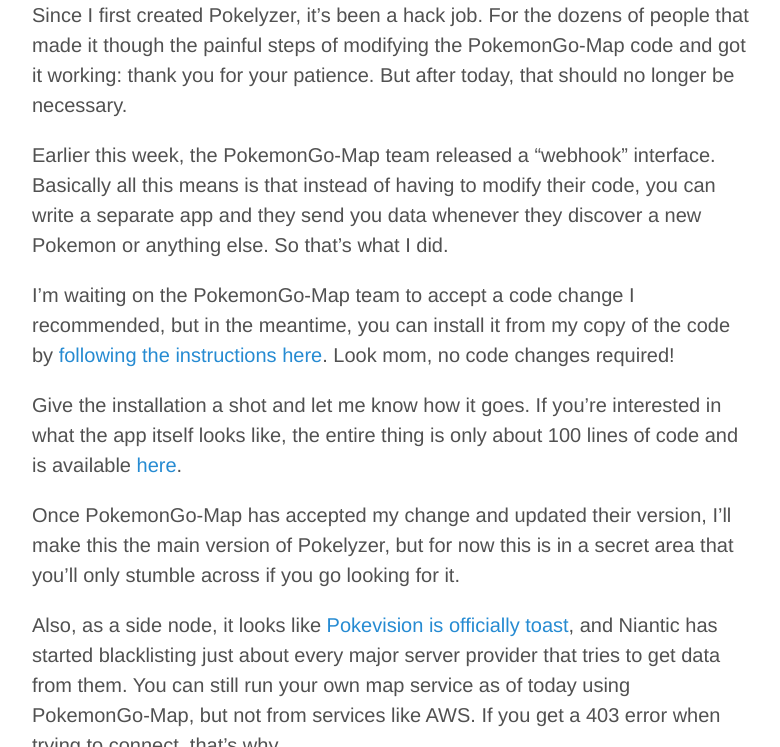
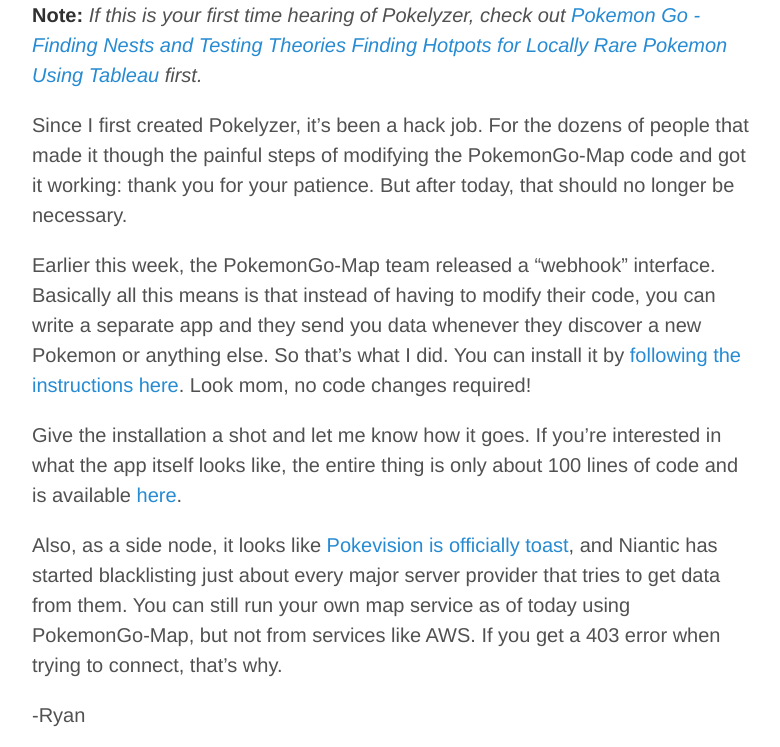
Before and after one commit to Brideau/whackdata, a Jekyll site: the page built from _posts/2016-07-31-pokelyzer-webhook-integration-pokemongo-map.md, in a window 1280 px wide and 1400 px high. Shown: the part 653-1400 px from the top of the window, without its empty margins (248-1028 px from the left). Built offline with Jekyll 4.4.1, drawn with Linux system fonts in a browser that asks for light colours; comment, search, counter and statistics services are not loaded.

Commit message:
Updated post

```diff
--- a/_posts/2016-07-31-pokelyzer-webhook-integration-pokemongo-map.md
+++ b/_posts/2016-07-31-pokelyzer-webhook-integration-pokemongo-map.md
@@ -5,15 +5,13 @@
 
 ![Webhooks!](http://imgur.com/btp5OCc.png)
 
+**Note:** _If this is your first time hearing of Pokelyzer, check out [Pokemon Go - Finding Nests and Testing Theories](http://www.whackdata.com/2016/07/25/tool-for-analyzing-mapping-pokemon-go/) [Finding Hotpots for Locally Rare Pokemon Using Tableau](http://www.whackdata.com/2016/07/27/finding-locally-rare-pokemon/) first._
+
 Since I first created Pokelyzer, it's been a hack job. For the dozens of people that made it though the painful steps of modifying the PokemonGo-Map code and got it working: thank you for your patience. But after today, that should no longer be necessary.
 
-Earlier this week, the PokemonGo-Map team released a "webhook" interface. Basically all this means is that instead of having to modify their code, you can write a separate app and they send you data whenever they discover a new Pokemon or anything else. So that's what I did.
+Earlier this week, the PokemonGo-Map team released a "webhook" interface. Basically all this means is that instead of having to modify their code, you can write a separate app and they send you data whenever they discover a new Pokemon or anything else. So that's what I did. You can install it by [following the instructions here](https://github.com/Brideau/pokelyzer). Look mom, no code changes required!
 
-I'm waiting on the PokemonGo-Map team to accept a code change I recommended, but in the meantime, you can install it from my copy of the code by [following the instructions here](https://github.com/Brideau/pokelyzer/tree/version1-branch). Look mom, no code changes required!
-
-Give the installation a shot and let me know how it goes. If you're interested in what the app itself looks like, the entire thing is only about 100 lines of code and is available [here](https://github.com/Brideau/pokelyzer/blob/version1-branch/app.js).
-
-Once PokemonGo-Map has accepted my change and updated their version, I'll make this the main version of Pokelyzer, but for now this is in a secret area that you'll only stumble across if you go looking for it.
+Give the installation a shot and let me know how it goes. If you're interested in what the app itself looks like, the entire thing is only about 100 lines of code and is available [here](https://github.com/Brideau/pokelyzer/blob/master/app.js).
 
 Also, as a side node, it looks like [Pokevision is officially toast](https://www.reddit.com/r/TheSilphRoad/comments/4vga8d/pokevision_shuts_down_we_are_respecting_niantic/), and Niantic has started blacklisting just about every major server provider that tries to get data from them. You can still run your own map service as of today using PokemonGo-Map, but not from services like AWS. If you get a 403 error when trying to connect, that's why.
 
```
